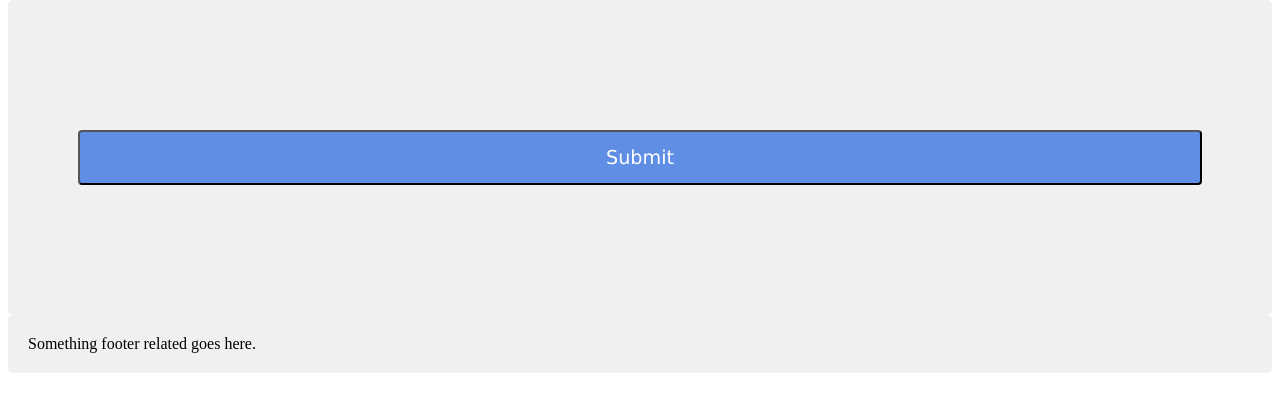
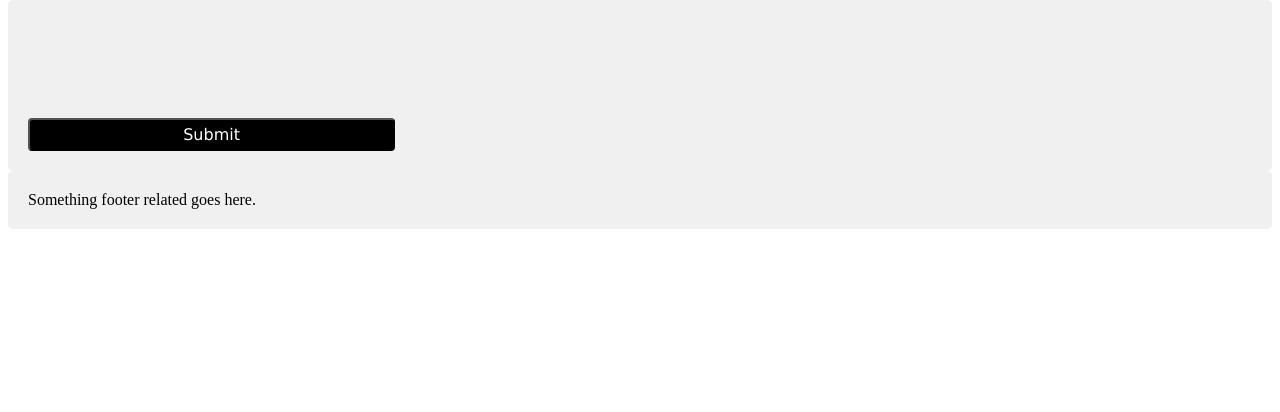
Before and after one commit to jshaffstall/cpsc455spring2021, a PHP site: a page that uses webapp/includes/templates/display-form.html in a window 1280 px wide. Shown: the part 55-467 px from the top of the page. Run offline with PHP 8.4, Linux system fonts and the light colour scheme; data comes from the database, SQL or seed files in the repository; data that the repository does not hold is empty.

Commit message:
CSS updated

```diff
--- a/webapp/includes/templates/display-form.html
+++ b/webapp/includes/templates/display-form.html
@@ -3,23 +3,24 @@
 {% block title %} {{form.name}} {% endblock %}
 
 {% block content %}
-	<form method ='POST'>
+	<form class="generatedForm" method ='POST'>
 	{% for field in fields %}
 		{% if field.type == 1 %}
-			<label for="{{field.name}}">{{field.label}}</label>
-			<input type="text" name="{{field.name}}" size="">
+			<label class="generatedForm" for="{{field.name}}">{{field.label}}</label>
+			<input class="generatedForm" type="text" name="{{field.name}}" size="">
 			{% if field.eol %}
 				<br>
 			{% endif %}
 		{% endif %}
 		{% if field.type == 2 %}
-			<input type="checkbox" name="{{field.name}}" size="">
-			<label for="{{field.name}}"> {{field.label}} </label>
+			<input class="generatedForm" type="checkbox" name="{{field.name}}" size="">
+			<label class="generatedForm" for="{{field.name}}"> {{field.label}} </label>
 			{% if field.eol %}
 				<br>
 			{% endif %}
 		{% endif %}
 	{% endfor %}
-	<input type="submit" value = "Submit">
+	<br>
+	<input class="generatedForm"  type="submit" value = "Submit">
 	</form>
 {% endblock %}
--- a/webapp/includes/templates/form-editor.html
+++ b/webapp/includes/templates/form-editor.html
@@ -30,7 +30,7 @@
 
 	</select>
 
-	Label <input type="text" name="label">
+	Label <input type="text" name="label" >
 	<br>
 
 	Default <input type="text" name="default">
--- a/webapp/includes/templates/login.html
+++ b/webapp/includes/templates/login.html
@@ -3,13 +3,13 @@
 
 {% block title %}Login{% endblock %}
 {% block content %}
-        <form method ='POST'>
+        <form class="generatedForm" method ='POST'>
             <label for "email">Email: </label>
             <input type="email" id="email" placeholder="Email" name ="email" >
             <label for "password">Password: </label>
             <input type="password" id="password" placeholder="Password" name ="password">
 			<br>
 			<a href="password-forgot.php"> Forgot password </a>
-            <input type="submit" value = "Submit">
+            <input class="siteForm" type="submit" value = "Submit">
         </form>
 {% endblock %}
--- a/webapp/includes/templates/password-forgot.html
+++ b/webapp/includes/templates/password-forgot.html
@@ -8,7 +8,7 @@
 <title> Forgot Password </title>
 </head>
 
-<form action="password-forgot.php" method="post">
+<form class="siteForm" action="password-forgot.php" method="post">
 Enter email to send a password reset link <input type="email" name="email">
 <input type="submit" name="submit">
 </form>
--- a/webapp/www/style.css
+++ b/webapp/www/style.css
@@ -25,6 +25,35 @@ a:hover {
 	background-color: #7a7f7d;
 }
 
+h1 {
+	font-family: "Verdana";
+}
+
+
+
+button {
+	color: white;
+	background-color: black;
+	cursor: pointer;
+	font-size: 1em;
+	width: 10%;
+	padding: 12px 20px;
+	border-color: black;
+}
+
+div {
+	border-radius: 5px;
+	background-color: #F0F0F0;
+	padding: 20px;
+}
+
+p {
+	color: red;
+	font-size: 1.2em;
+	font-family: "Verdana";
+}
+
+/*
 form {
 	font-family: "Verdana";
 	font-size: 1.2em;
@@ -32,10 +61,6 @@ form {
 	margin-bottom: 50px;
 	margin-right: 50px;
 	margin-left: 50px;
-}
-
-h1 {
-	font-family: "Verdana";
 }
 
 input[type=text], select {
@@ -61,27 +86,78 @@ input[type=submit] {
 input[type=submit]:hover {
 	background-color: #6045e6;
 }
-
-button {
-	color: white;
-	background-color: black;
-	cursor: pointer;
-	font-size: 1em;
-	width: 10%;
-	padding: 12px 20px;
-	border-color: black;
-
+*/
+/* Site forms */
+/*
+.siteForm form {
+	font-family: "Verdana";
+	font-size: 1.2em;
+	margin-top: 50px;
+	margin-bottom: 50px;
+	margin-right: 50px;
+	margin-left: 50px;
 }
 
-div {
-	border-radius: 5px;
-	background-color: #F0F0F0;
-	padding: 20px;
+.siteForm input[type=text], select {
+	font-size: 1em;
+	width: 100%;
+	padding: 12px 20px;
+	margin: 8px 0;
+	border-radius: 8px;
 }
 
-p {
-	color: red;
-	font-color: red;
+.siteForm input[type=submit] {
+	font-family: "Verdana";
+	font-size: 1em;
+	cursor: pointer;
+	width: 100%;
+	background-color: #608ee5;
+	color: white;
+	padding: 14px 20px;
+	margin: 60px 0;
+	border-radius: 4px;
+}
+*/
+/* Generated forms */
+.generatedForm form {
+	font-family: "Verdana";
 	font-size: 1.2em;
+	margin-top: 50px;
+	margin-bottom: 50px;
+	margin-right: 50px;
+	margin-left: 50px;
+}
+
+.generatedForm input[type=text], select {
+	font-size: 1em;
+	margin: 8px 0;
+	border-radius: 2px;
+}
+
+.generatedForm input[type=submit] {
+	font-size: 1em;
+	padding: 5px 10px;
+	border-radius: 4px;
 	font-family: "Verdana";
+	cursor: pointer;
+	background-color: black;
+	color: white;
+	width: 30%;
+	margin-top: 80px;
 }
+
+.generatedForm input[type=submit]:hover {
+	background-color: #7a7f7d;
+}
+
+.generatedForm input[type=checkbox] {
+	transform: scale(1.5);
+	margin-left: 80px;
+}
+
+.generatedForm label {
+	font-family: "Verdana";
+	font-size: 1.2em;
+	padding: 12px 20px;
+	border-radius: 8px;
+}
```
